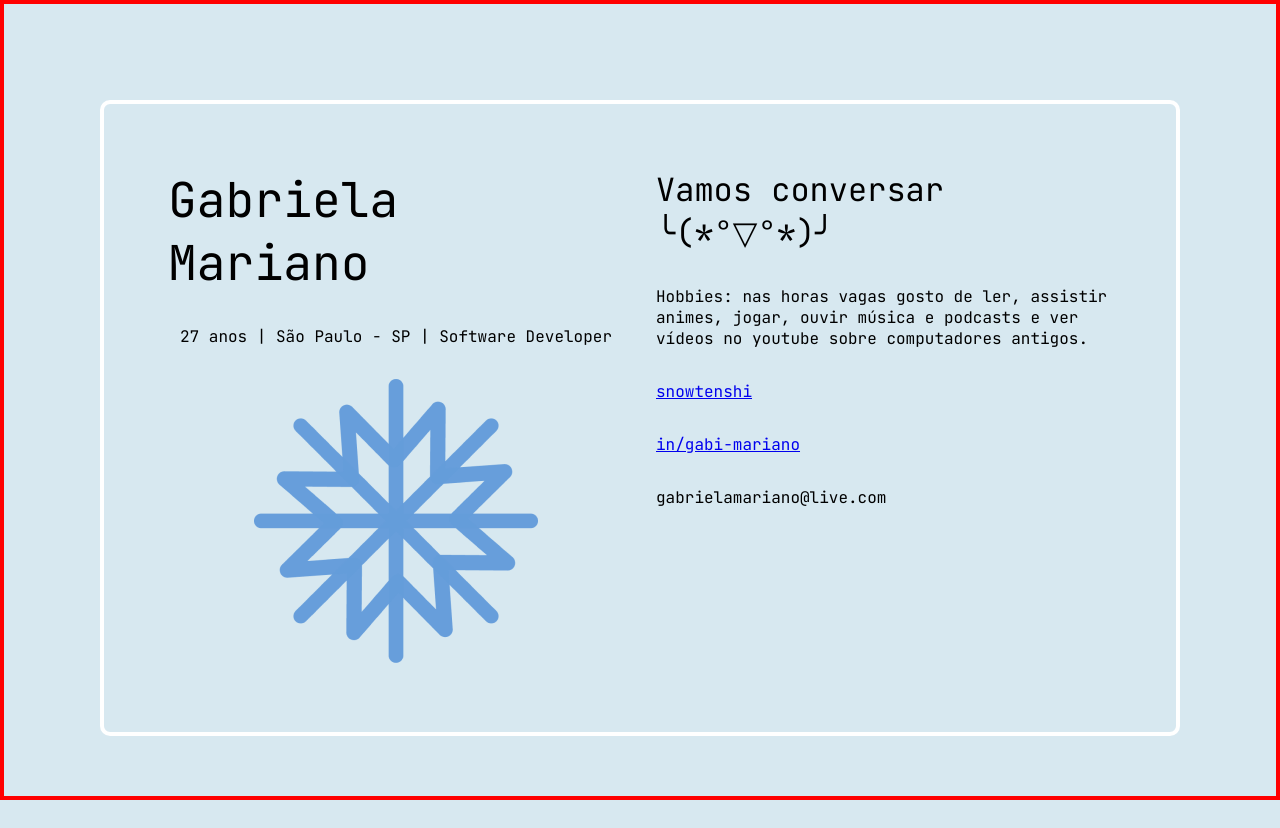
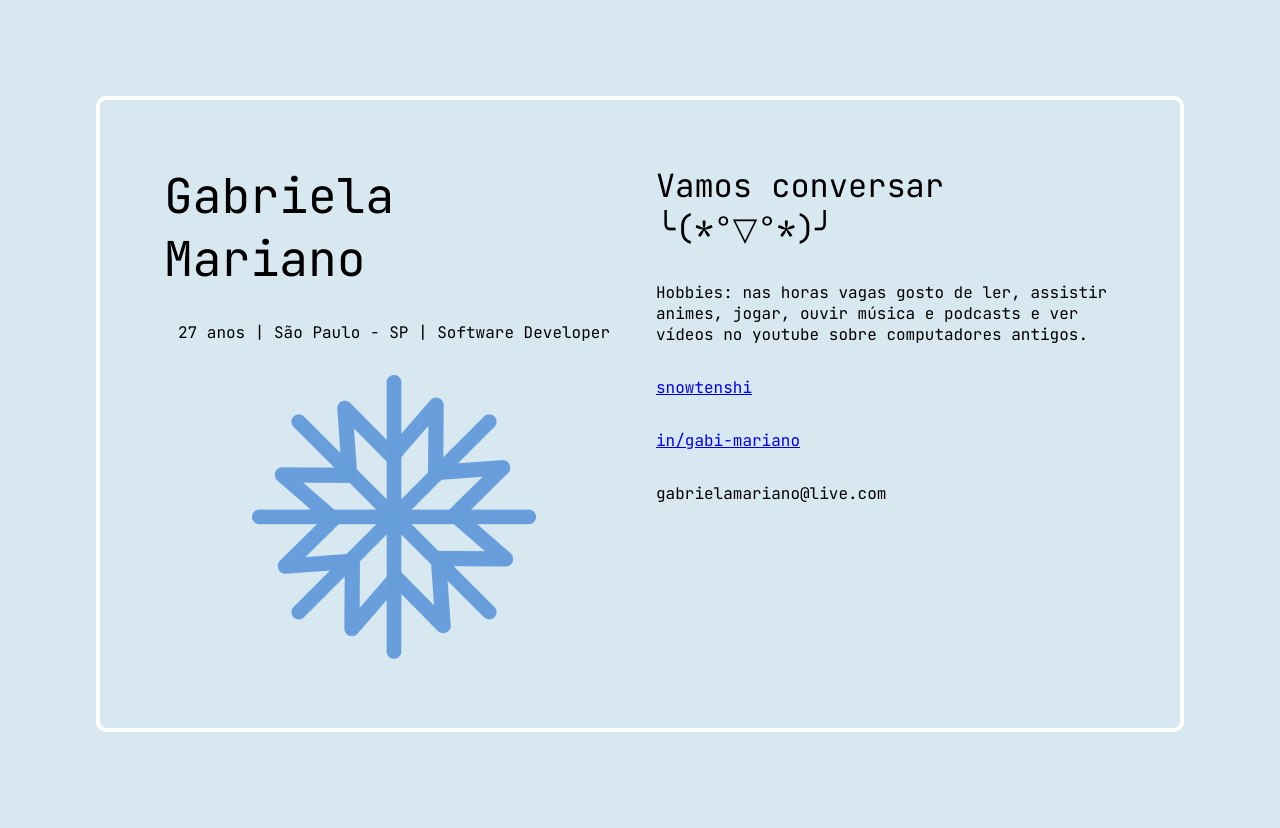
Before and after one commit to snowtenshi/my-page, a plain HTML site: page index.html in a window 1280 px wide. Before the commit the page ends 800 px from the top, so only its background shows below. Drawn offline with nearby package versions, Linux system fonts and the light colour scheme.

Commit message:
Add imports

```diff
--- a/assets/css/global.css
+++ b/assets/css/global.css
@@ -1,4 +1,6 @@
 @import url('https://fonts.googleapis.com/css2?family=JetBrains+Mono:ital,wght@0,100..800;1,100..800&display=swap');
+@import url('https://cdn-uicons.flaticon.com/2.6.0/uicons-bold-rounded/css/uicons-bold-rounded.css');
+@import url('https://cdn-uicons.flaticon.com/2.6.0/uicons-brands/css/uicons-brands.css');
 
 :root {
   --background-color: #D7E8F0;
@@ -25,8 +27,8 @@ body {
   font-family: var(--font-text);
 }
 
-main {
-  width: 100vw;
-  height: 100vh;
-  border: 4px solid red;
+.row {
+  display: flex;
+  flex-direction: row;
+  gap: 2rem;
 }
```
